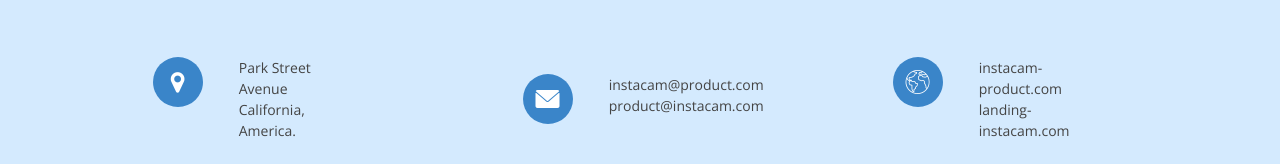
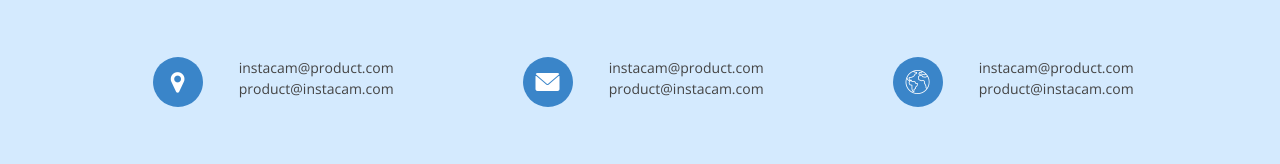
Before and after one commit to Faisalhasan7/Instacam, a plain HTML site: page index.html in a window 1280 px wide. Shown: the part 5502-5666 px from the top of the page. Drawn offline with nearby package versions, Linux system fonts and the light colour scheme.

Commit message:
Update index.html

```diff
--- a/index.html
+++ b/index.html
@@ -680,8 +680,8 @@
                                 </div>
                                 <div class="col-lg-6 col-md-8">
                                     <div class="footer-email">
-                                        <span>Park Street Avenue</span>
-                                        <span>California, America.</span>
+                                        <span>instacam@product.com</span>
+                                        <span>product@instacam.com</span>
                                     </div>
                                 </div>
                             </div>
@@ -715,8 +715,8 @@
                                 </div>
                                 <div class="col-lg-6 col-md-8">
                                     <div class="footer-email">
-                                        <span>instacam-product.com</span>
-                                        <span>landing-instacam.com</span>
+                                        <span>instacam@product.com</span>
+                                        <span>product@instacam.com</span>
                                     </div>
                                 </div>
                             </div>
```
